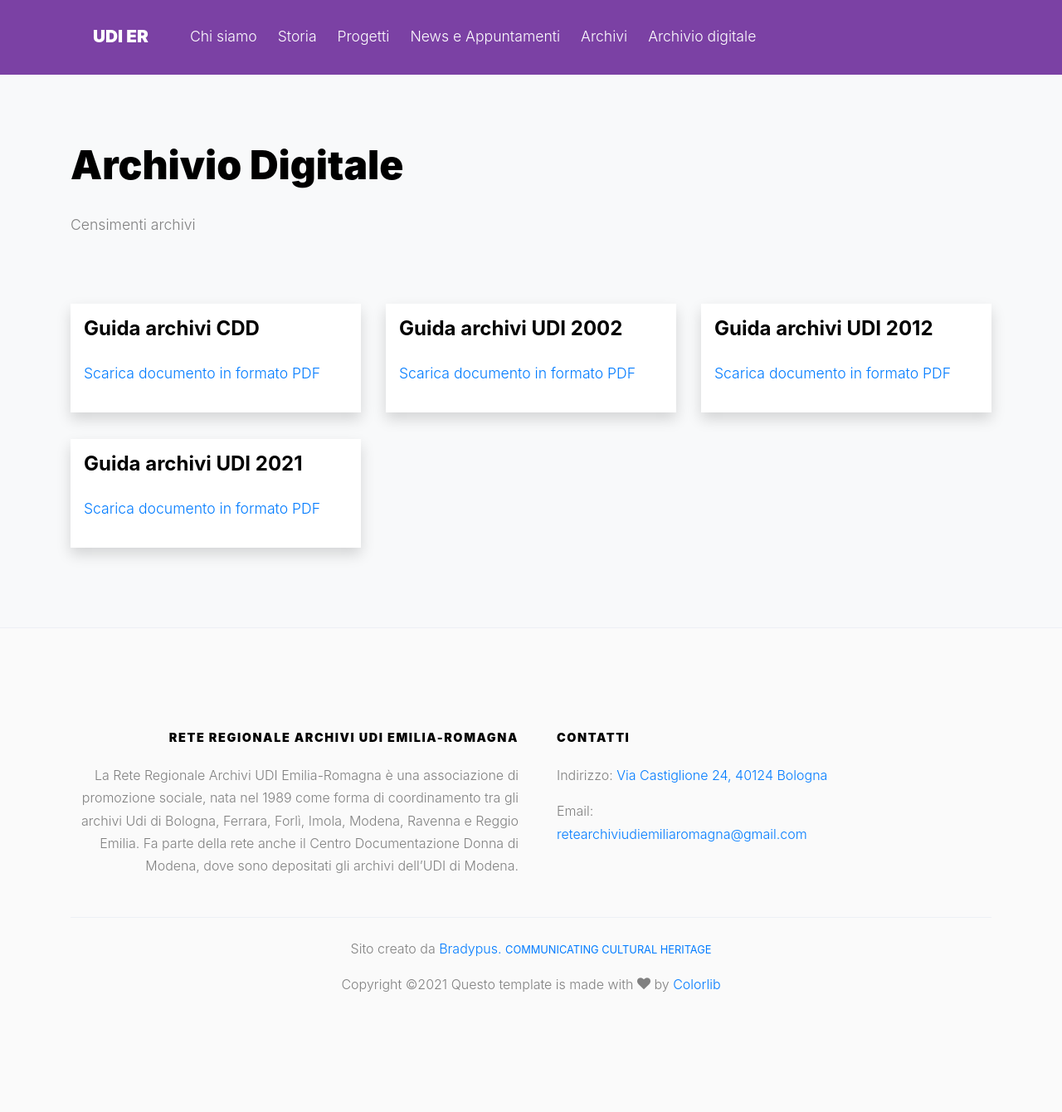
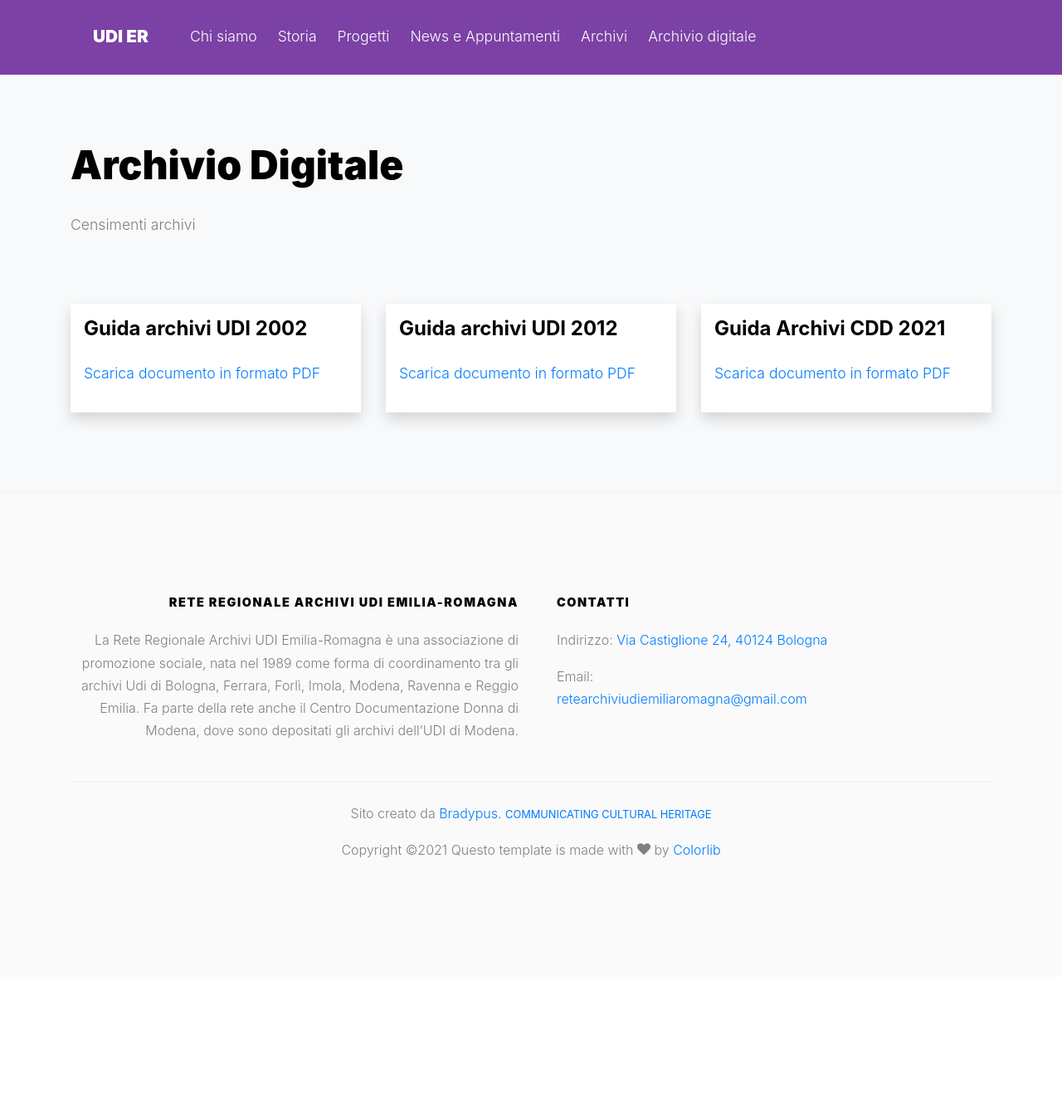
Before and after one commit to studioitc/udier.github.io, a Jekyll site: the page built from archivio-digitale.html, in a window 1280 px wide. Shown: the whole page at 83% size. Built offline with Jekyll 4.4.1, drawn with Linux system fonts in a browser that asks for light colours; some web fonts are replaced; after the commit the page ends 1177 px from its top, so only the background shows below that.

Commit message:
Sistemato errore di battitura

```diff
--- a/archivio-digitale.html
+++ b/archivio-digitale.html
@@ -14,7 +14,7 @@ layout: internal
 
     <div class="row">
 
-      {% assign archivi_digitali = "Guida archivi CDD | Guida archivi UDI 2002 | Guida archivi UDI 2012 | Guida archivi UDI 2021" | split: ' | ' %}
+      {% assign archivi_digitali = "Guida archivi UDI 2002 | Guida archivi UDI 2012 | Guida Archivi CDD 2021" | split: ' | ' %}
 
       {% for ad in archivi_digitali %}
       <div class="col-lg-4">
```
